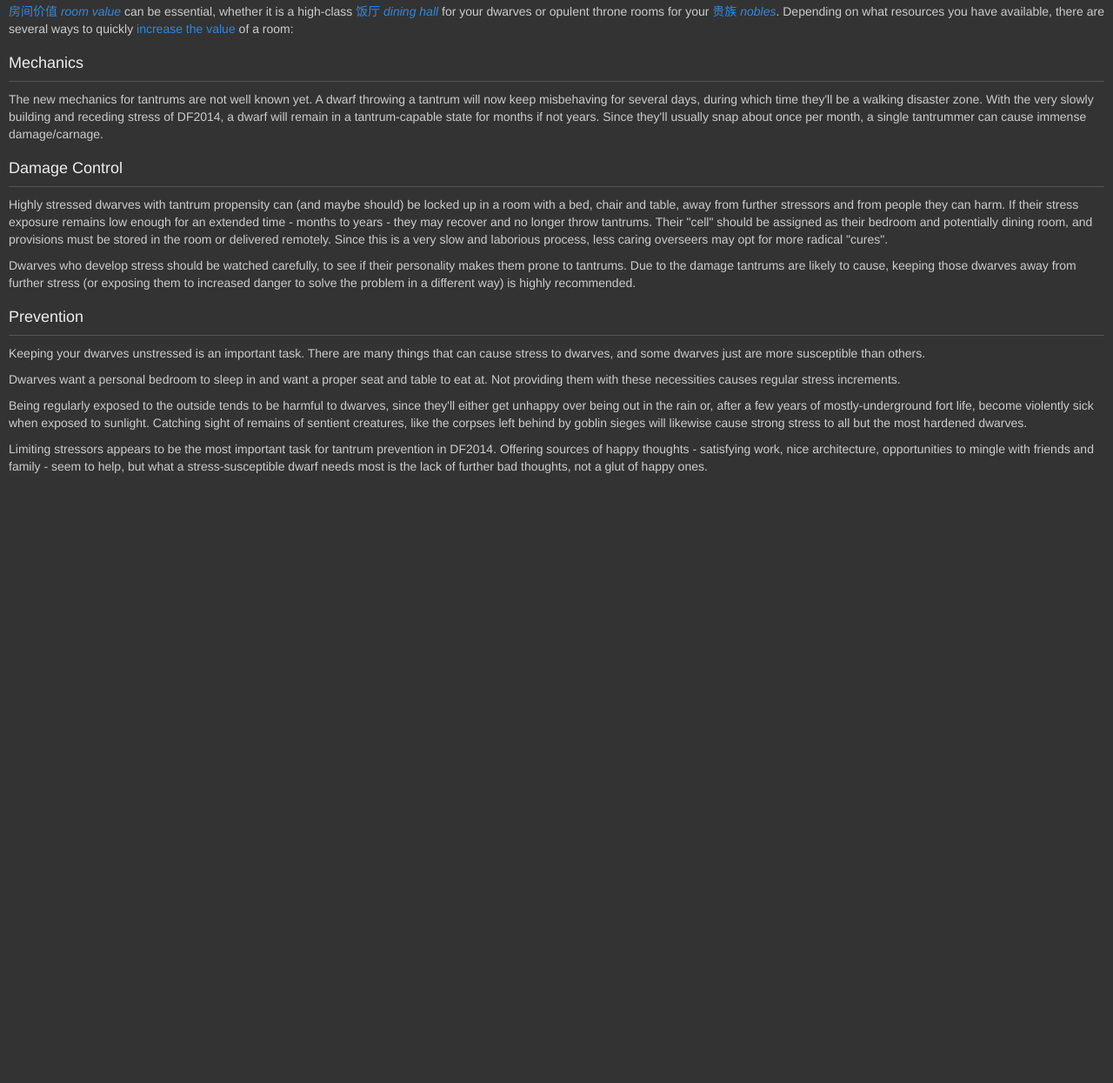
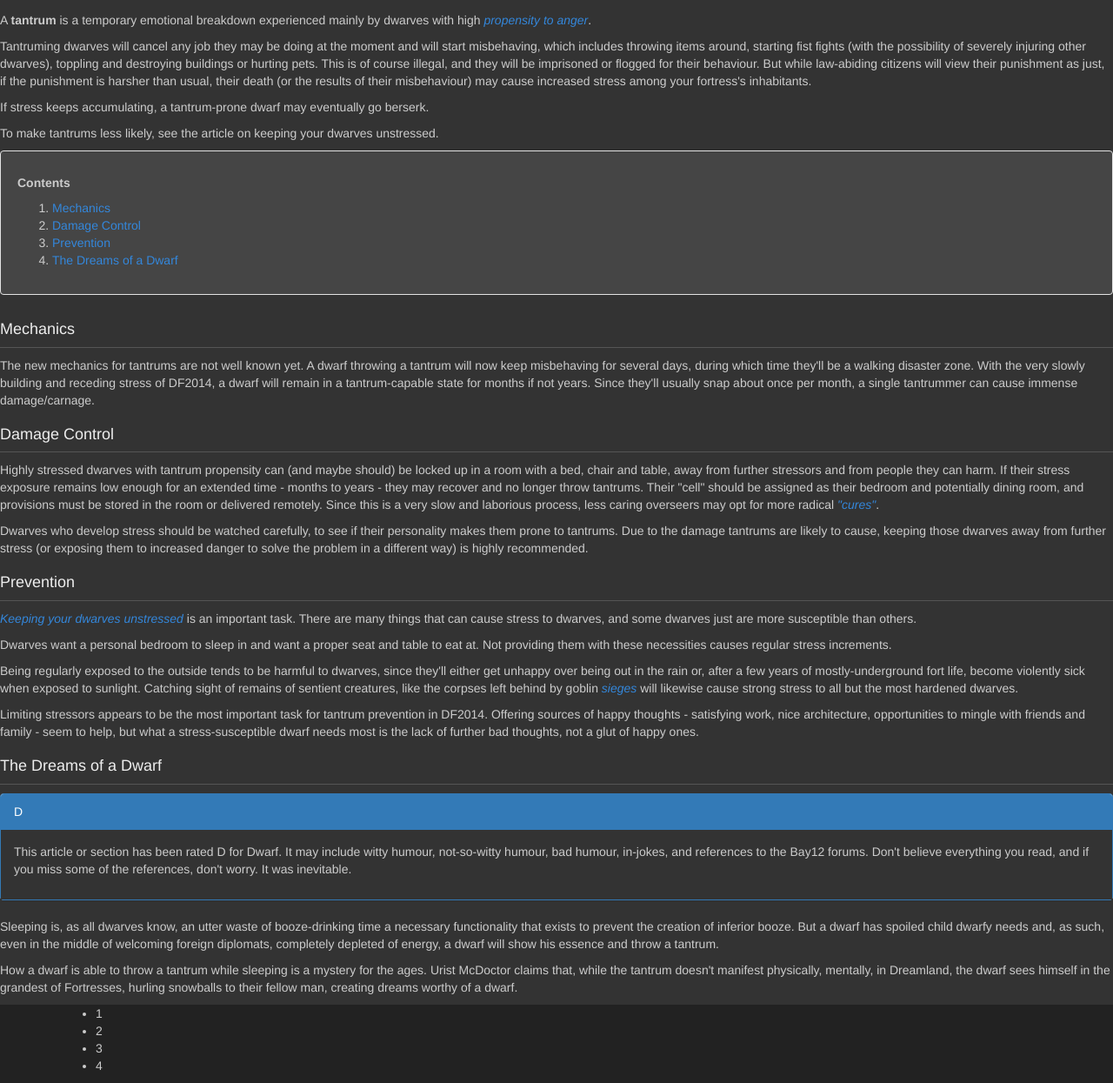
Before and after one commit to zealotHo/DFwiki-for-personal, a plain HTML site: page Tantrum.html in a window 1280 px wide. Shown: the part 194-1439 px from the top of the page at 87% size. Before the commit the page ends 800 px from the top, so only its background shows below. Drawn offline with Linux system fonts and the light colour scheme.

Commit message:
内容修正

```diff
--- a/Tantrum.html
+++ b/Tantrum.html
@@ -21,6 +21,8 @@
             </nav>
         </div>
     </header>
+    <div class="container-fluid">
+        <div class="row">
         <h3>Tantrum恼怒<small>v0.43.05</small></h3>
         <ul class="list-inline">
             <li style="color: #fff;">xTATTEREDx</li>
@@ -30,21 +32,50 @@
             <li style="color: #72A329;">☼MASTERWORK☼</li>
         </ul>
         <p><a href="http://dwarffortresswiki.org/index.php/DF2014:Tantrum">原文</a></p>
-    <p><a href="">房间价值 <em>room value</em></a> can be essential, whether it is a high-class <a href="">饭厅 <em>dining hall</em></a> for your dwarves or opulent throne rooms for your <a href="">贵族 <em>nobles</em></a>. Depending on what resources you have available, there are several ways to quickly <a href="">increase the value</a> of a room:</p>
-    <h4>Mechanics</h4>
+        <p>A <strong>tantrum</strong> is a temporary emotional breakdown experienced mainly by dwarves with high <a href="http://dwarffortresswiki.org/index.php/DF2014:Personality_trait"><em>propensity to anger</em></a>.</p>
+        <p>Tantruming dwarves will cancel any job they may be doing at the moment and will start misbehaving, which includes throwing items around, starting fist fights (with the possibility of severely injuring other dwarves), toppling and destroying buildings or hurting pets. This is of course illegal, and they will be imprisoned or flogged for their behaviour. But while law-abiding citizens will view their punishment as just, if the punishment is harsher than usual, their death (or the results of their misbehaviour) may cause increased stress among your fortress's inhabitants.</p>
+        <p>If stress keeps accumulating, a tantrum-prone dwarf may eventually go berserk.</p>
+        <p>To make tantrums less likely, see the article on keeping your dwarves unstressed.</p>
+        <div class="well">
+            <h5><strong>Contents</strong></h5>
+            <ol>
+                <li><a href="#Mechanics">Mechanics<a></li>
+                <li><a href="#Damage Control">Damage Control</a></li>
+                <li><a href="#Prevention">Prevention</a></li>
+                <li><a href="#The Dreams of a Dwarf">The Dreams of a Dwarf</a></li>
+            </ol>
+        </div>
+        <h4 id="Mechanics">Mechanics</h4>
         <p>The new mechanics for tantrums are not well known yet. A dwarf throwing a tantrum will now keep misbehaving for several days, during which time they'll be a walking disaster zone. With the very slowly building and receding stress of DF2014, a dwarf will remain in a tantrum-capable state for months if not years. Since they'll usually snap about once per month, a single tantrummer can cause immense damage/carnage.</p>
-    <h4>Damage Control</h4>
-    <p>Highly stressed dwarves with tantrum propensity can (and maybe should) be locked up in a room with a bed, chair and table, away from further stressors and from people they can harm. If their stress exposure remains low enough for an extended time - months to years - they may recover and no longer throw tantrums. Their "cell" should be assigned as their bedroom and potentially dining room, and provisions must be stored in the room or delivered remotely. Since this is a very slow and laborious process, less caring overseers may opt for more radical "cures".</p>
+        <h4 id="Damage Control">Damage Control</h4>
+        <p>Highly stressed dwarves with tantrum propensity can (and maybe should) be locked up in a room with a bed, chair and table, away from further stressors and from people they can harm. If their stress exposure remains low enough for an extended time - months to years - they may recover and no longer throw tantrums. Their "cell" should be assigned as their bedroom and potentially dining room, and provisions must be stored in the room or delivered remotely. Since this is a very slow and laborious process, less caring overseers may opt for more radical <a href="http://dwarffortresswiki.org/index.php/DF2014:Magma"><em>"cures"</em></a>.</p>
         <p>Dwarves who develop stress should be watched carefully, to see if their personality makes them prone to tantrums. Due to the damage tantrums are likely to cause, keeping those dwarves away from further stress (or exposing them to increased danger to solve the problem in a different way) is highly recommended.</p>
-    <h4>Prevention</h4>
-    <p>Keeping your dwarves unstressed is an important task. There are many things that can cause stress to dwarves, and some dwarves just are more susceptible than others.</p>
+        <h4 id="Prevention">Prevention</h4>
+        <p><a href="http://dwarffortresswiki.org/index.php/DF2014:Keeping_your_dwarves_unstressed"><em>Keeping your dwarves unstressed</em></a> is an important task. There are many things that can cause stress to dwarves, and some dwarves just are more susceptible than others.</p>
         <p>Dwarves want a personal bedroom to sleep in and want a proper seat and table to eat at. Not providing them with these necessities causes regular stress increments.</p>
-    <p>Being regularly exposed to the outside tends to be harmful to dwarves, since they'll either get unhappy over being out in the rain or, after a few years of mostly-underground fort life, become violently sick when exposed to sunlight. Catching sight of remains of sentient creatures, like the corpses left behind by goblin sieges will likewise cause strong stress to all but the most hardened dwarves.</p>
+        <p>Being regularly exposed to the outside tends to be harmful to dwarves, since they'll either get unhappy over being out in the rain or, after a few years of mostly-underground fort life, become violently sick when exposed to sunlight. Catching sight of remains of sentient creatures, like the corpses left behind by goblin <a href="http://dwarffortresswiki.org/index.php/DF2014:Siege"><em>sieges</em></a> will likewise cause strong stress to all but the most hardened dwarves.</p>
         <p>Limiting stressors appears to be the most important task for tantrum prevention in DF2014. Offering sources of happy thoughts - satisfying work, nice architecture, opportunities to mingle with friends and family - seem to help, but what a stress-susceptible dwarf needs most is the lack of further bad thoughts, not a glut of happy ones.</p>
-
-
-
-
+        <h4 id="The Dreams of a Dwarf">The Dreams of a Dwarf</h4>
+        <div class="panel panel-primary">
+            <div class="panel-heading">D</div>
+            <div class="panel-body">
+                <p>This article or section has been rated D for Dwarf. It may include witty humour, not-so-witty humour, bad humour, in-jokes, and references to the Bay12 forums. Don't believe everything you read, and if you miss some of the references, don't worry. It was inevitable.</p>
+            </div>
+        </div>
+        <p>Sleeping is, as all dwarves know, an utter waste of booze-drinking time a necessary functionality that exists to prevent the creation of inferior booze. But a dwarf has spoiled child dwarfy needs and, as such, even in the middle of welcoming foreign diplomats, completely depleted of energy, a dwarf will show his essence and throw a tantrum.</p>
+        <p>How a dwarf is able to throw a tantrum while sleeping is a mystery for the ages. Urist McDoctor claims that, while the tantrum doesn't manifest physically, mentally, in Dreamland, the dwarf sees himself in the grandest of Fortresses, hurling snowballs to their fellow man, creating dreams worthy of a dwarf.</p>
+        </div>
+    </div>
+    <footer>
+        <div class="container">
+            <ul>
+                <li>1</li>
+                <li>2</li>
+                <li>3</li>
+                <li>4</li>
+            </ul>
+        </div>
+    </footer>
     <!-- jQuery (necessary for Bootstrap's JavaScript plugins) -->
     <script src="js/jquery.min.js"></script>
     <!-- Include all compiled plugins (below), or include individual files as needed -->
--- a/css/site.css
+++ b/css/site.css
@@ -1,5 +1,4 @@
 body {
-    padding: 10px;
     background-color: #333;
     color: #ccc;
 }
@@ -16,3 +15,19 @@ a {
 a:hover {
     color: #ff8340;
 }
+
+header {
+    background-color: #111;
+}
+
+footer {
+    background-color: #222;
+}
+
+.well {
+    background-color: #454545;
+}
+
+.panel-body {
+    background-color: #333;
+}
```
Lines whose indentation alone changed are shown as unchanged.
